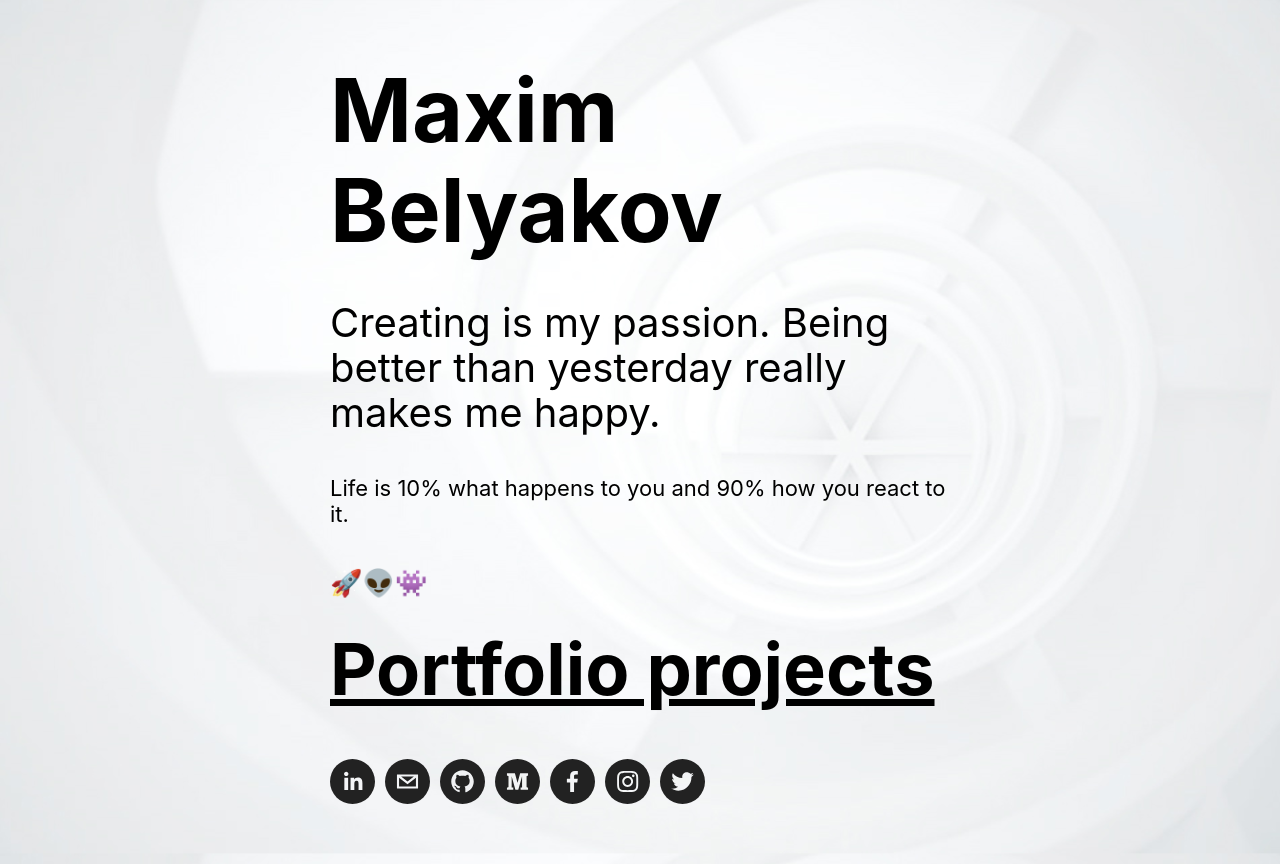
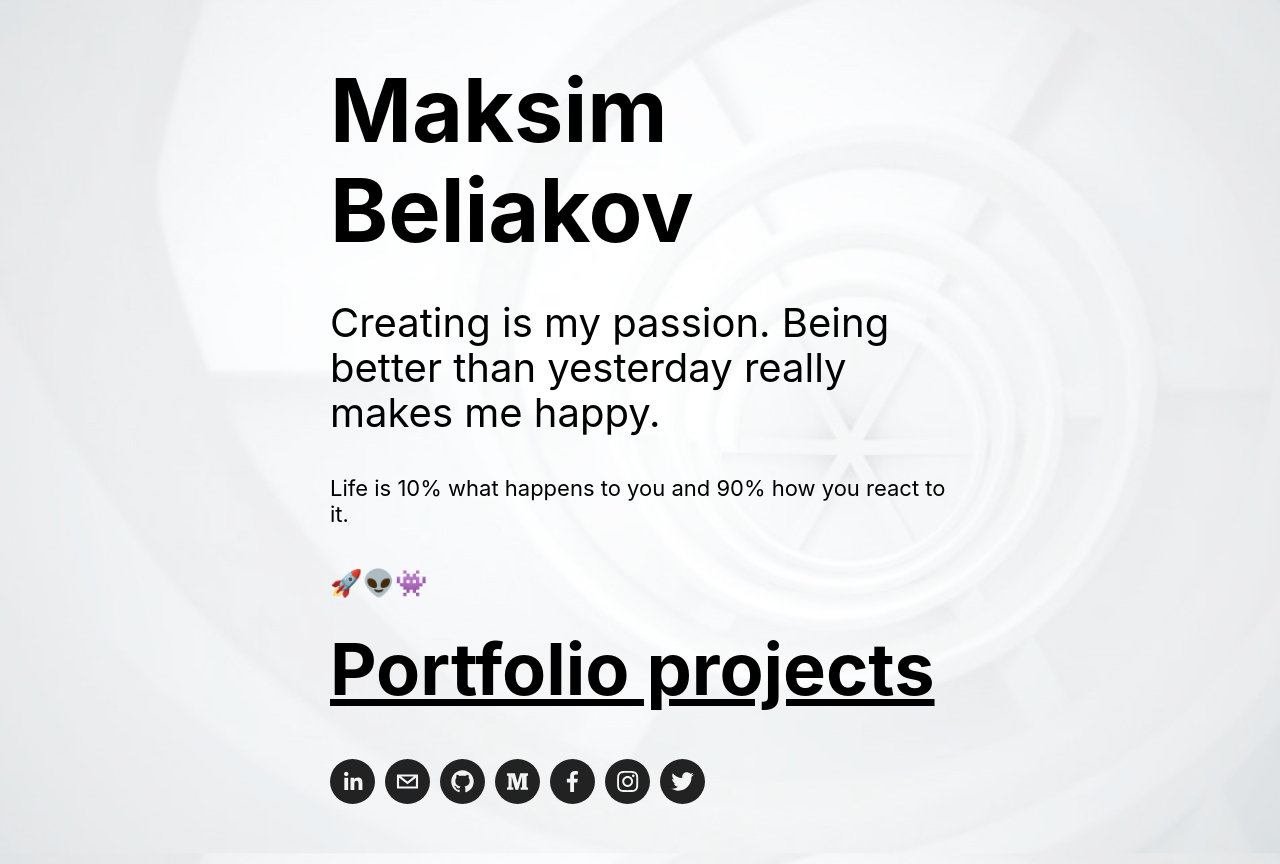
Before and after one commit to maxim-belyakov/belyakov.site, a Next.js app: page / in a window 1280 px wide. Built offline with nearby package versions, Linux system fonts and the light colour scheme.

Commit message:
support legacy code

```diff
--- a/pages/index.js
+++ b/pages/index.js
@@ -10,15 +10,14 @@ export default function Home() {
   const socials = socialIcons.message;
   const iconSocialSize = width > 1024 ? '45px' : '9vw';
 
-
   return (
     <>
       <Head>
-        <title>Maxim Belyakov - Senior Frontend Developer</title>
+        <title>Maksim Beliakov - Full Stack Engineer</title>
       </Head>
 
       <main className={styles.home}>
-        <h1 className={styles.title}>Maxim Belyakov</h1>
+        <h1 className={styles.title}>Maksim Beliakov</h1>
         <p className={styles.lead}>Creating is my passion. Being better than yesterday really makes me happy.</p>
         <p className={styles.quote}>Life is 10% what happens to you and 90% how you react to it.</p>
         <p className={styles.emoji}>
```
